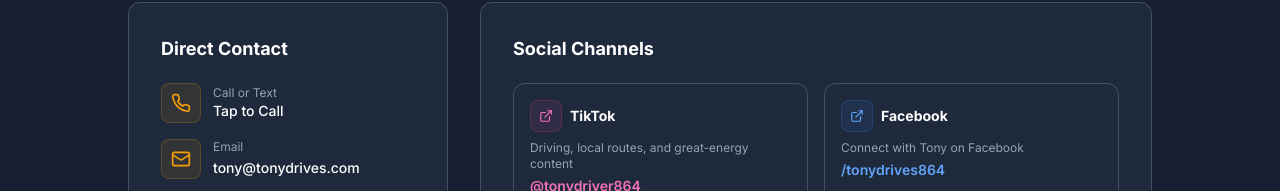
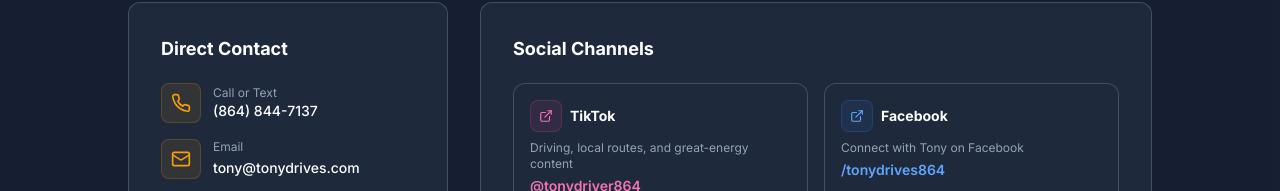
Before and after one commit to tonyzamberlin/tonydrives, a React (Vite) app: page / in a window 1280 px wide. Shown: the part 7656-7847 px from the top of the page. Built offline with nearby package versions, Linux system fonts and the light colour scheme.

Commit message:
Update phone number in Contact file

```diff
--- a/src/components/Contact.tsx
+++ b/src/components/Contact.tsx
@@ -43,7 +43,7 @@ export default function Contact() {
             <h3 className="text-lg font-bold text-white">Direct Contact</h3>
             <address className="not-italic space-y-4">
               <a
-                href="tel:+18645550123"
+                href="tel:+18648447137"
                 className="flex items-center gap-3 group"
                 aria-label="Call Tony Drives by phone"
               >
@@ -53,7 +53,7 @@ export default function Contact() {
                 <div>
                   <div className="text-xs text-navy-600">Call or Text</div>
                   <div className="text-white font-medium group-hover:text-amber-500 transition-colors text-sm">
-                    Tap to Call
+                    (864) 844-7137
                   </div>
                 </div>
               </a>
```
